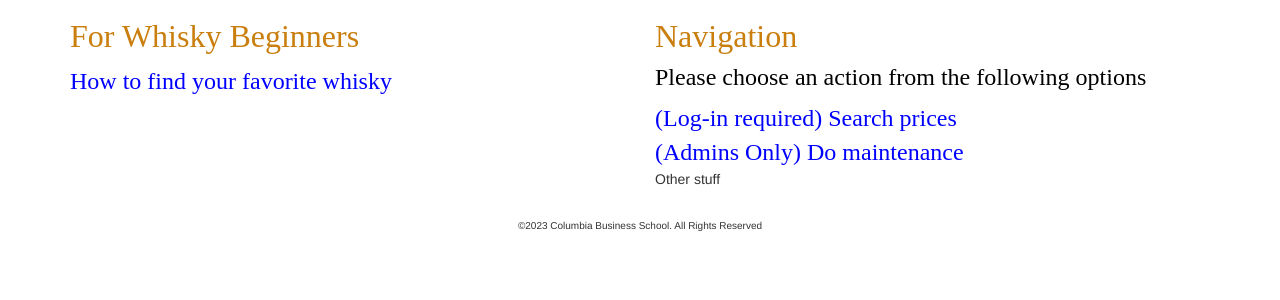
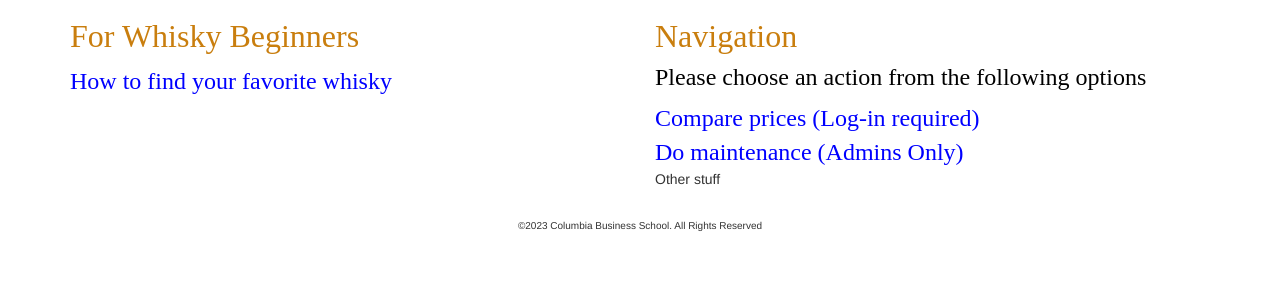
Before and after one commit to YNobuta/myProject, a Django app: page / in a window 1280 px wide. Shown: the part 150-450 px from the top of the page. Run offline with Django 4.2, Linux system fonts and the light colour scheme; some libraries are stand-ins or nearby versions.

```diff
--- a/myapp/views.py
+++ b/myapp/views.py
@@ -115,7 +115,9 @@ def whisky_selection(request):
     data = dict()
     whiskies =Whisky.objects.all()
     whiskies_booze = WhiskyBooze.objects.all()
+    data['whiskies'] =[]
     data['whiskies'] = whiskies
+    data['whiskies_booze'] = []
     data['whiskies_booze']= whiskies_booze
     return render(request,"whisky_selector.html",data)
 
--- a/templates/home.html
+++ b/templates/home.html
@@ -13,8 +13,8 @@
                 <h3 class="bahn32">Navigation</h3>
                 <h4 class="bahn24"> Please choose an action from the following options</h4>
                 <p>
-                    <a class="bahn24link" href="{% url 'whisky_selector' %}">(Log-in required) Search prices</a><br>
-                    <a class="bahn24link" href="{% url 'whiskymaintenance' %}">(Admins Only) Do maintenance</a><br>
+                    <a class="bahn24link" href="{% url 'whisky_selector' %}">Compare prices (Log-in required)</a><br>
+                    <a class="bahn24link" href="{% url 'whiskymaintenance' %}">Do maintenance (Admins Only)</a><br>
                     Other stuff<br></p>
             </div>
 
```
